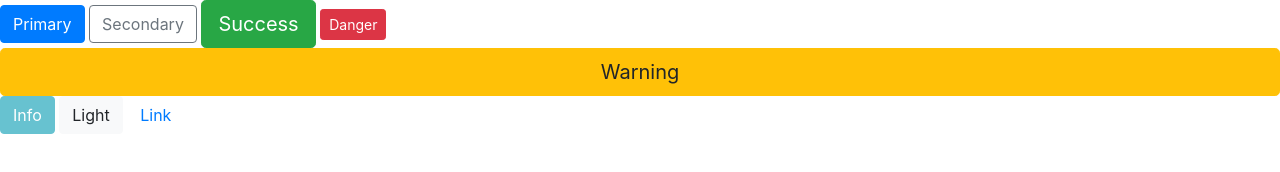
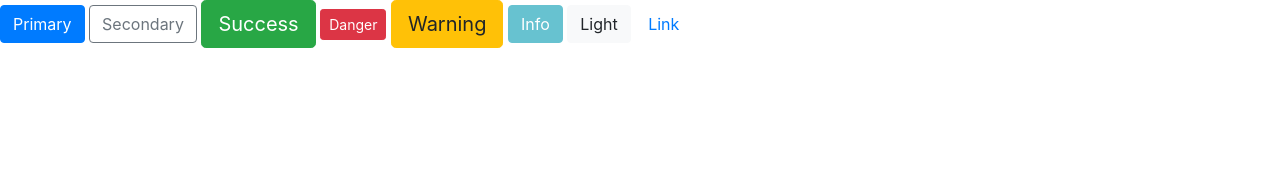
Before and after one commit to acciojob/bootstrap-buttons-Sarath-Dharmaraj, a website: page main.html in a window 1280 px wide. Drawn offline with nearby package versions, Linux system fonts and the light colour scheme.

Commit message:
created a submission

```diff
--- a/main.html
+++ b/main.html
@@ -12,7 +12,7 @@
 <button type="button" id="button-2" class="btn btn-outline-secondary">Secondary</button>
 <button type="button" id="button-3" class="btn btn-success btn-lg">Success</button>
 <button type="button" id="button-4" class="btn btn-danger btn-sm">Danger</button>
-<button type="button" id="button-5" class="btn btn-warning btn-lg btn-block">Warning</button>
+<button type="button" id="button-5" class="btn btn-warning btn-lg vw-100">Warning</button>
 <button type="button" id="button-6" class="btn btn-info" disabled>Info</button>
 <button type="button" id="button-7" class="btn btn-light">Light</button>
 
```
